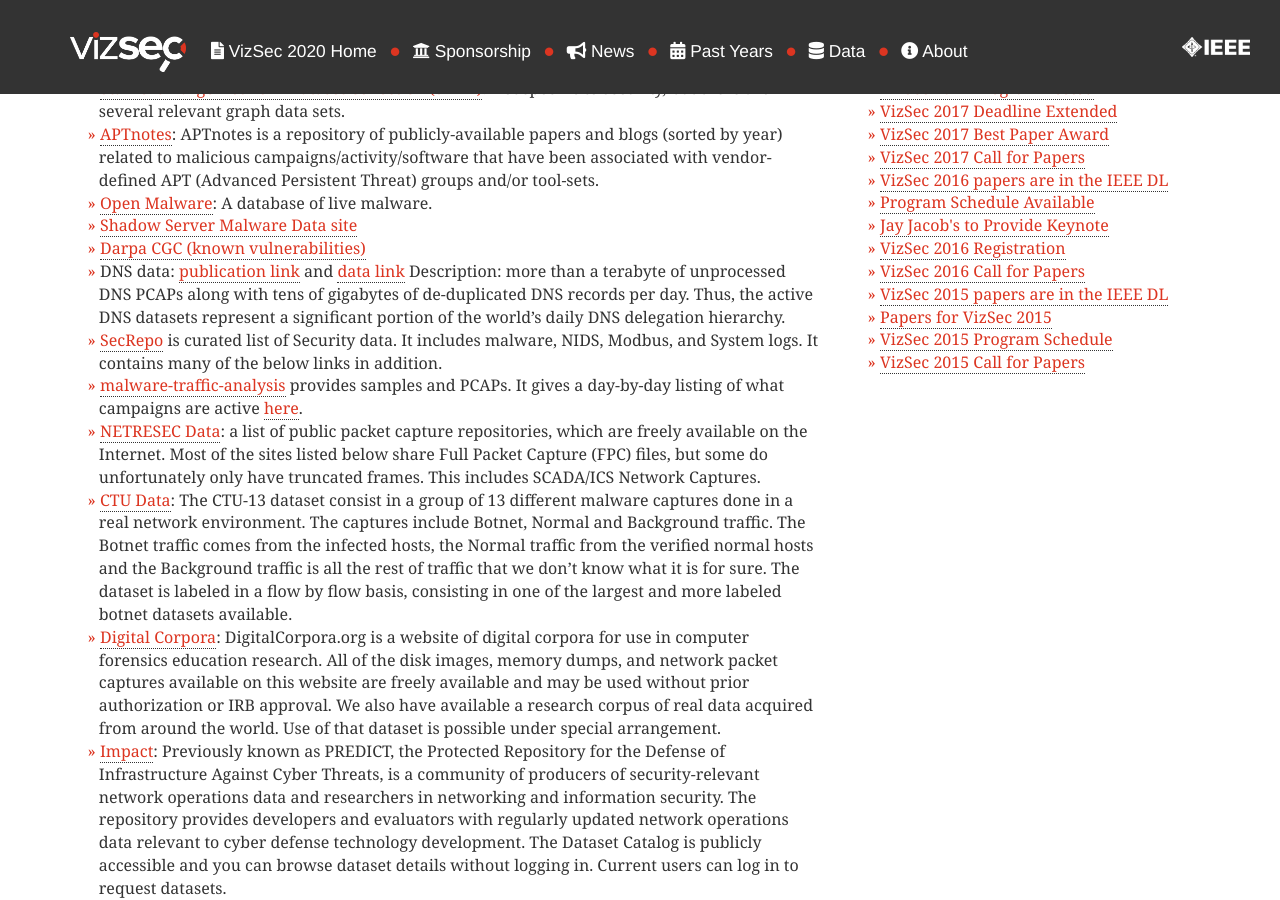
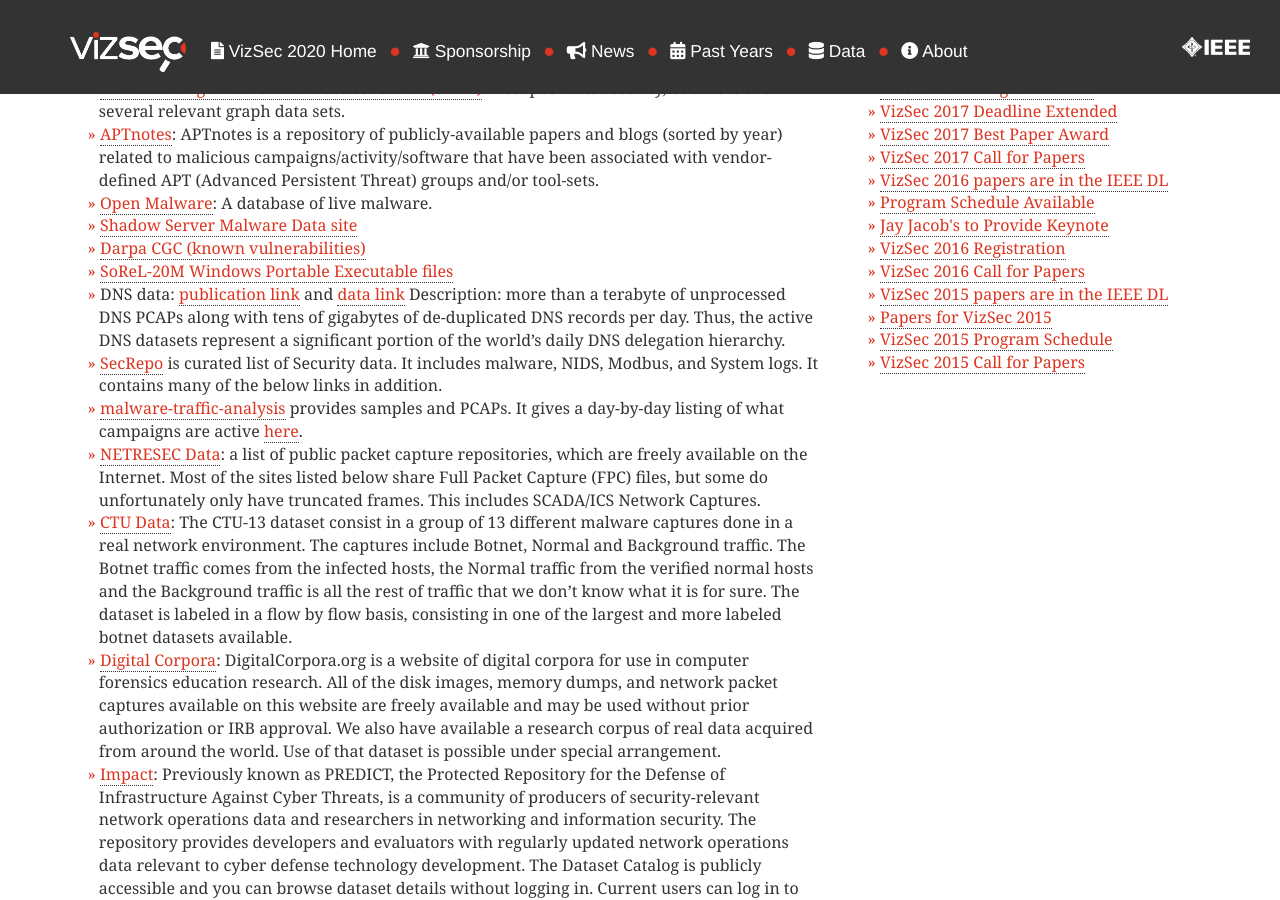
Before and after one commit to vizsec/vizsec.github.io, a Jekyll site: the page built from data/index.md, in a window 1280 px wide and 900 px high, scrolled down 540 px. Built offline with Jekyll 4.4.1, drawn with Linux system fonts in a browser that asks for light colours; nearby versions of some CDN libraries.

Commit message:
adding another dataset

```diff
--- a/data/index.md
+++ b/data/index.md
@@ -13,6 +13,7 @@
 * [Open Malware](http://www.offensivecomputing.net/): A database of live malware.
 * [Shadow Server Malware Data site](https://www.shadowserver.org/wiki/)
 * [Darpa CGC (known vulnerabilities)](https://github.com/CyberGrandChallenge/samples)
+* [SoReL-20M Windows Portable Executable files](https://github.com/sophos-ai/SOREL-20M)
 * DNS data: [publication link](http://link.springer.com/chapter/10.1007/978-3-319-45719-2_9/fulltext.html) and [data link](https://www.activednsproject.org/) Description: more than a terabyte of unprocessed DNS PCAPs along with tens of gigabytes of de-duplicated DNS records per day. Thus, the active DNS datasets represent a significant portion of the world’s daily DNS delegation hierarchy.
 * [SecRepo](http://www.secrepo.com/) is curated list of Security data. It includes malware, NIDS,  Modbus, and System logs. It contains many of the below links in addition.
 * [malware-traffic-analysis](http://www.malware-traffic-analysis.net/) provides samples and PCAPs.  It gives a day-by-day listing of what campaigns are active [here](http://www.malware-traffic-analysis.net/2016/index.html).
```
